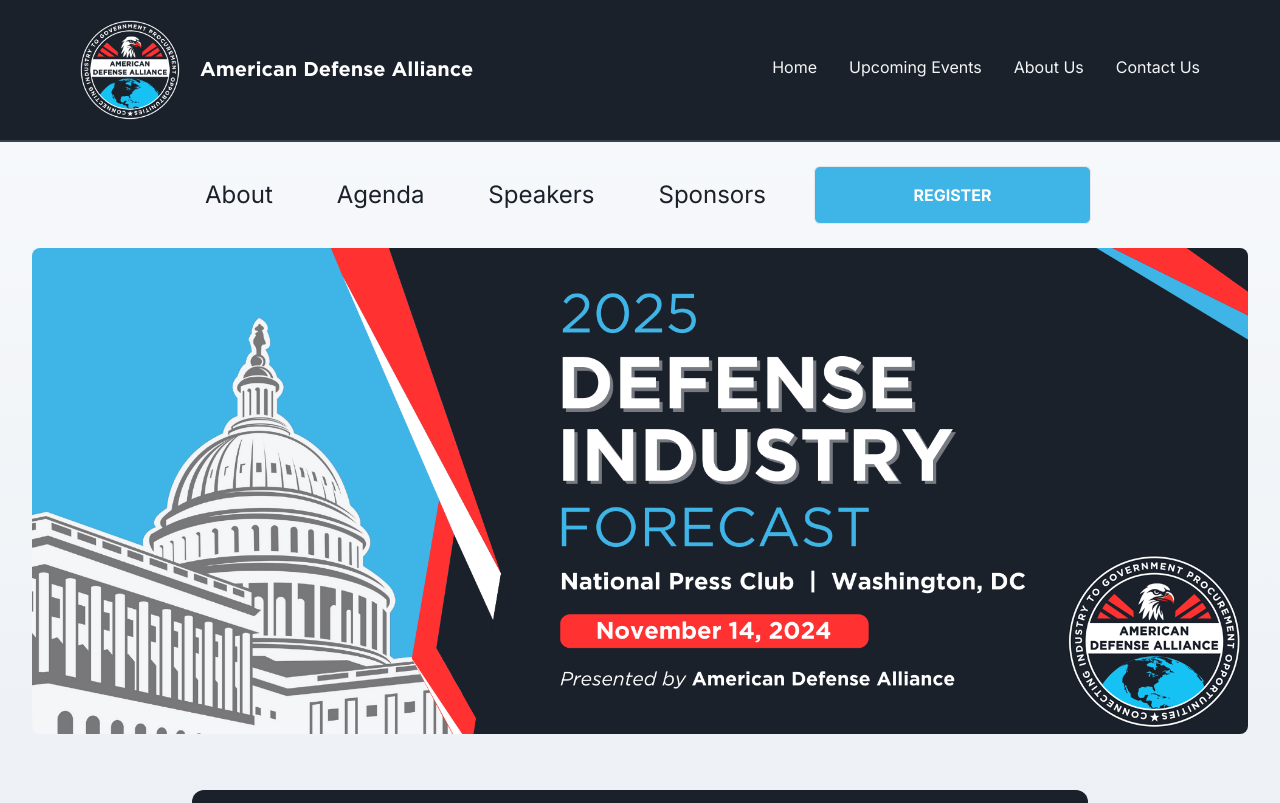
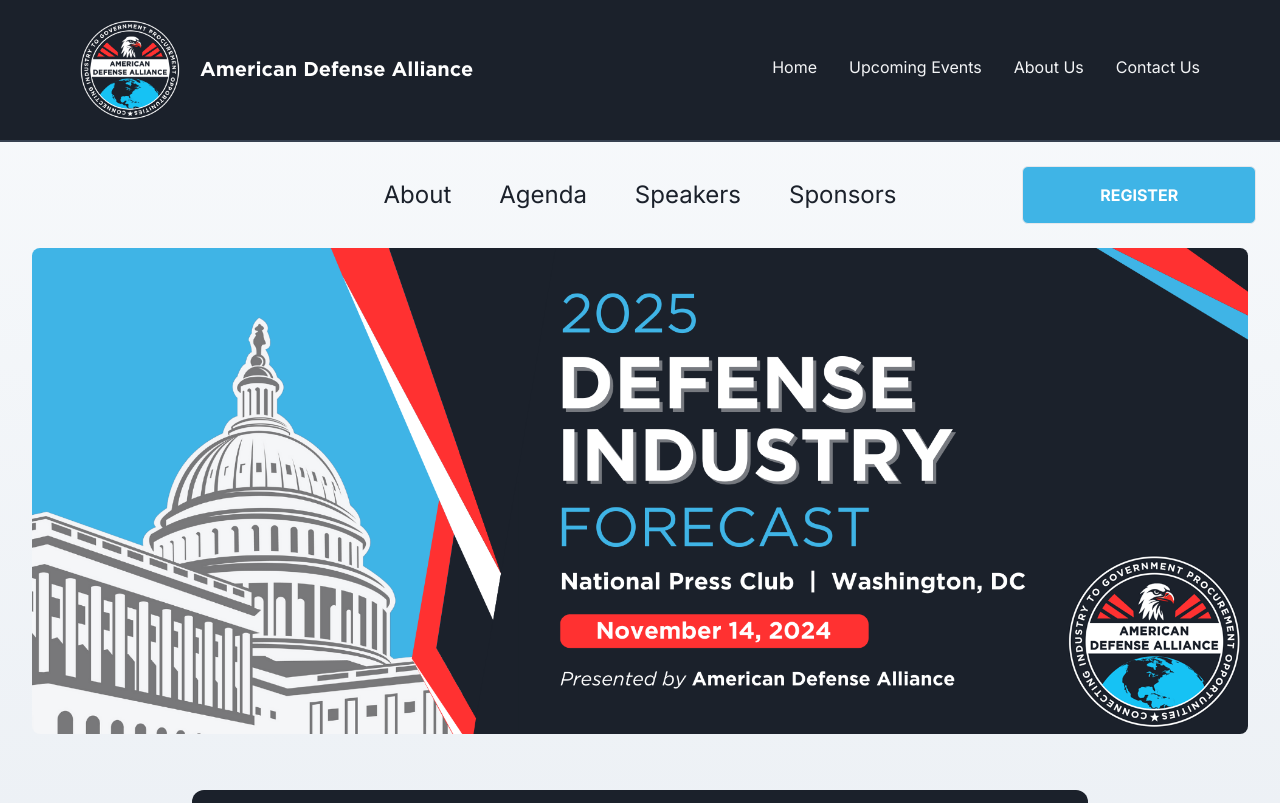
Before and after one commit to masonym/ada-website, a Next.js app: page /events/2025-defense-industry-forecast in a window 1280 px wide. Shown: the top 803 px of the page. Built offline with nearby package versions, Linux system fonts and the light colour scheme.

Commit message:
Event nav bar styling

```diff
--- a/src/app/events/[slug]/EventNavBar.tsx
+++ b/src/app/events/[slug]/EventNavBar.tsx
@@ -102,10 +102,19 @@
             )}
 
             {/* Desktop Menu */}
-            <ul className="hidden md:flex space-x-4 relative items-center justify-center list-none">
-                <li className="relative p-2 flex grow">
-                    {/* Optional space for additional elements */}
+            <ul className="hidden lg:grid lg:grid-cols-10 relative items-center list-none md:flex md:flex-wrap md:justify-center">
+
+                {/* Centered Nav Items */}
+                <div className="col-span-2 flex justify-end">
+                    <li className="relative p-2 hidden grow max-w-[440px]">
+                        <Button
+                            title="REGISTER"
+                            variant="btn_sqr_blue"
+                            link={event.registerLink}
+                        />
                     </li>
+                </div>
+                <div className="col-span-6 flex items-center justify-center">
                     {params?.slug && navItems.map((navItem, index) => (
                         <li
                             key={index}
@@ -156,14 +165,18 @@
                             )}
                         </li>
                     ))}
-                <li className="relative p-2 flex grow">
+                </div>
+
+                {/* Register Button Aligned Right */}
+                {/* <div className="col-span-2 flex justify-end"> */}
+                    <li className="relative p-2 flex grow max-w-[440px] mt-4 md:mt-0 lg:col-span-2 lg:justify-end md:flex-1">
                         <Button
                             title="REGISTER"
                             variant="btn_sqr_blue"
                             link={event.registerLink}
                         />
                     </li>
-                <li className="relative p-2 flex grow" />
+                {/* </div> */}
             </ul>
         </nav>
     );
```
Lines whose indentation alone changed are shown as unchanged.
